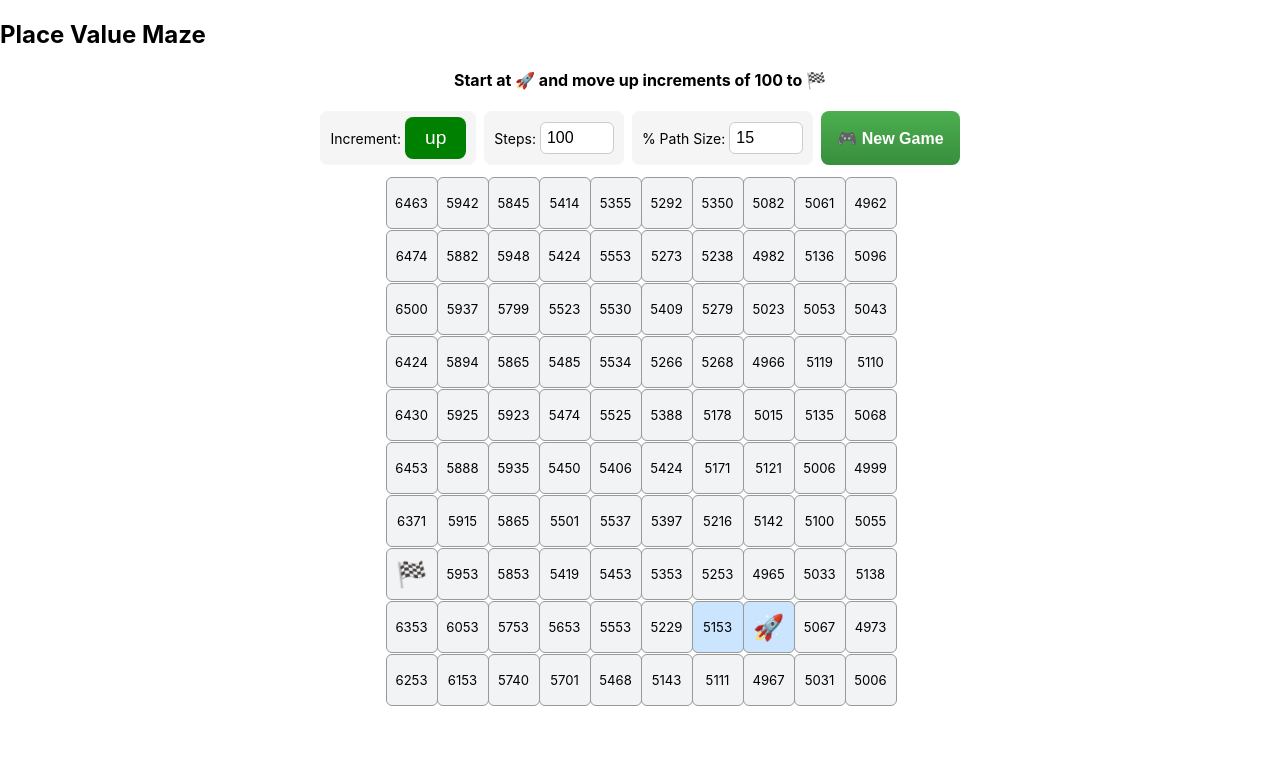
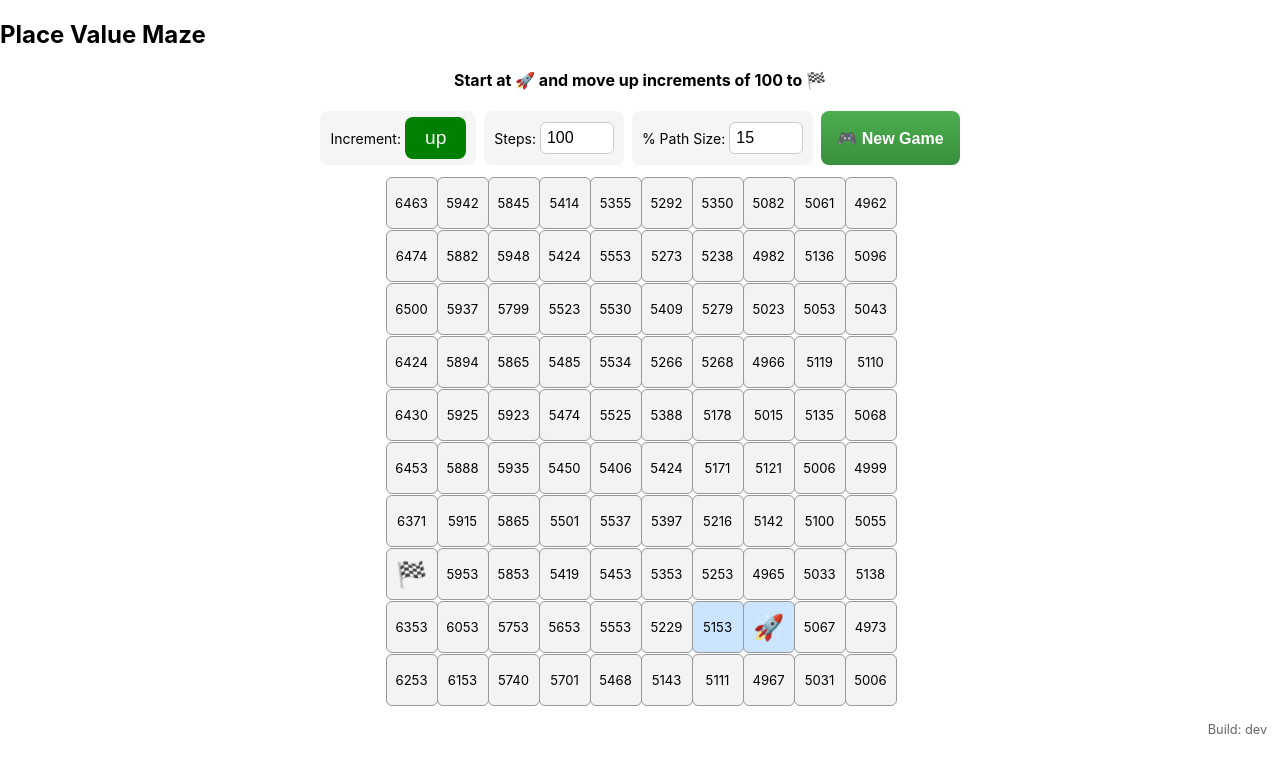
Before and after one commit to jasontatton/mathplay, a React (Create React App) app: page / in a window 1280 px wide. Shown: the top 772 px of the page. Built offline with nearby package versions, Linux system fonts and the light colour scheme; the HTML template or start-up script is replaced by a standard one.

Commit message:
add build version info

```diff
--- a/package.json
+++ b/package.json
@@ -17,7 +17,8 @@
     "predeploy": "npm run build",
     "deploy": "gh-pages -d build",
     "start": "react-scripts start",
-    "build": "react-scripts build",
+    "prebuild": "echo \"REACT_APP_BUILD_VERSION=$(date +%Y-%m-%d %H:%M:%S)\" > .env.build",
+    "build": "env $(cat .env.build | xargs) react-scripts build",
     "test": "react-scripts test",
     "eject": "react-scripts eject"
   },
--- a/src/App.js
+++ b/src/App.js
@@ -101,6 +101,9 @@ function countValidPaths(grid, start, end, increment) {
 
 
 function App() {
+    const buildVersion = process.env.REACT_APP_BUILD_VERSION || "dev";
+
+
     const n = 10;
     const [theIncrement, setTheIncrement] = useState(100);
     const [pathLimitPercent, setPathLimitPercent] = useState(15);
@@ -403,6 +406,12 @@ function App() {
             {gameOver && mistakes.length > 0 && (
                 <h4>⚠️ Mistakes found — click earlier point to fix.</h4>
             )}
+
+
+            <footer style={{ fontSize: "0.8rem", color: "#666", marginTop: "1rem", marginRight: "1em", 'text-align': "right" }}>
+                Build: {buildVersion}
+            </footer>
+
         </div>
     );
 }
```
Also changed, not shown: 1 other file (tests, documents, lock files or other folders).
